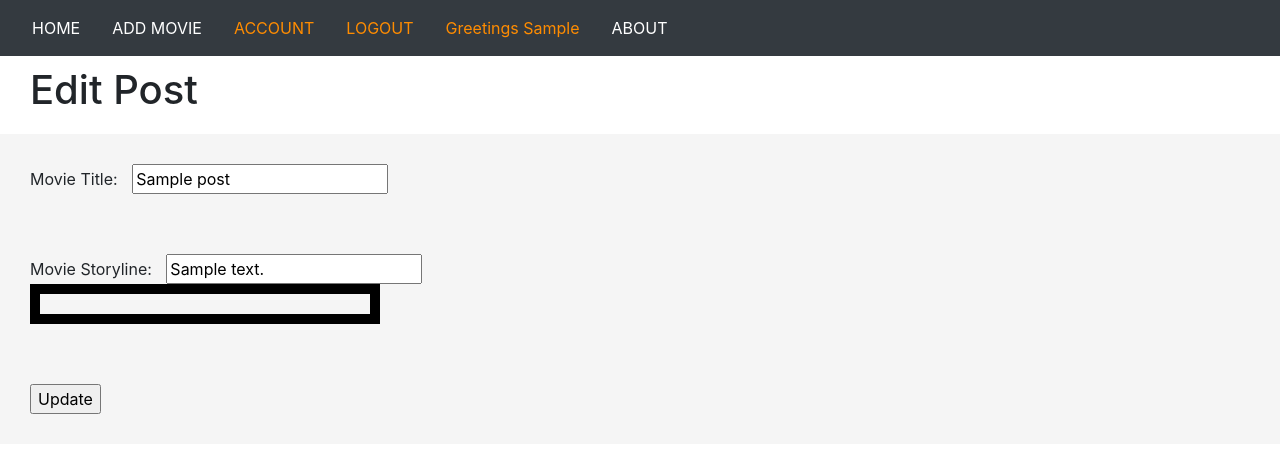
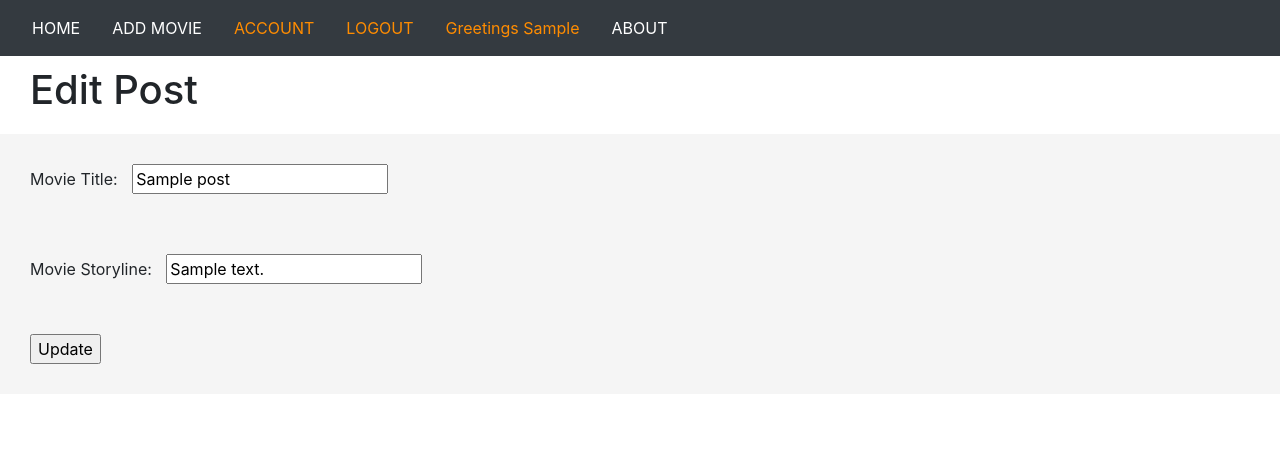
Before and after one commit to tadasbytautas/Favorite_Movie_Project, a Flask app: page /post_update/1 in a window 1280 px wide. Shown: the top 453 px of the page. Run offline with Flask 2, Linux system fonts and the light colour scheme; a user stored in the database is signed in; tables that the repository leaves empty hold one stand-in row (values such as "Sample post"); parts of the project's set-up code (start-up, migrations or seed data) failed here and were passed over; some libraries are stand-ins or nearby versions.

Commit message:
removed box

```diff
--- a/templates/layout.html
+++ b/templates/layout.html
@@ -55,11 +55,6 @@
             padding-top: 10px;
         }
 
-        .box {
-            width: 350px;
-            border: 10px solid black;
-        }
-
         body {
             {#background: black;#}
         }
--- a/templates/postedit.html
+++ b/templates/postedit.html
@@ -20,7 +20,6 @@
             <div class="form-group">
                 {{ form.content.label }}
                 {{ form.content }}
-                <div class="box"></div>
                 {% if form.content.errors %}
                 <div class="error">
                     {% for error in form.content.errors %}
```
